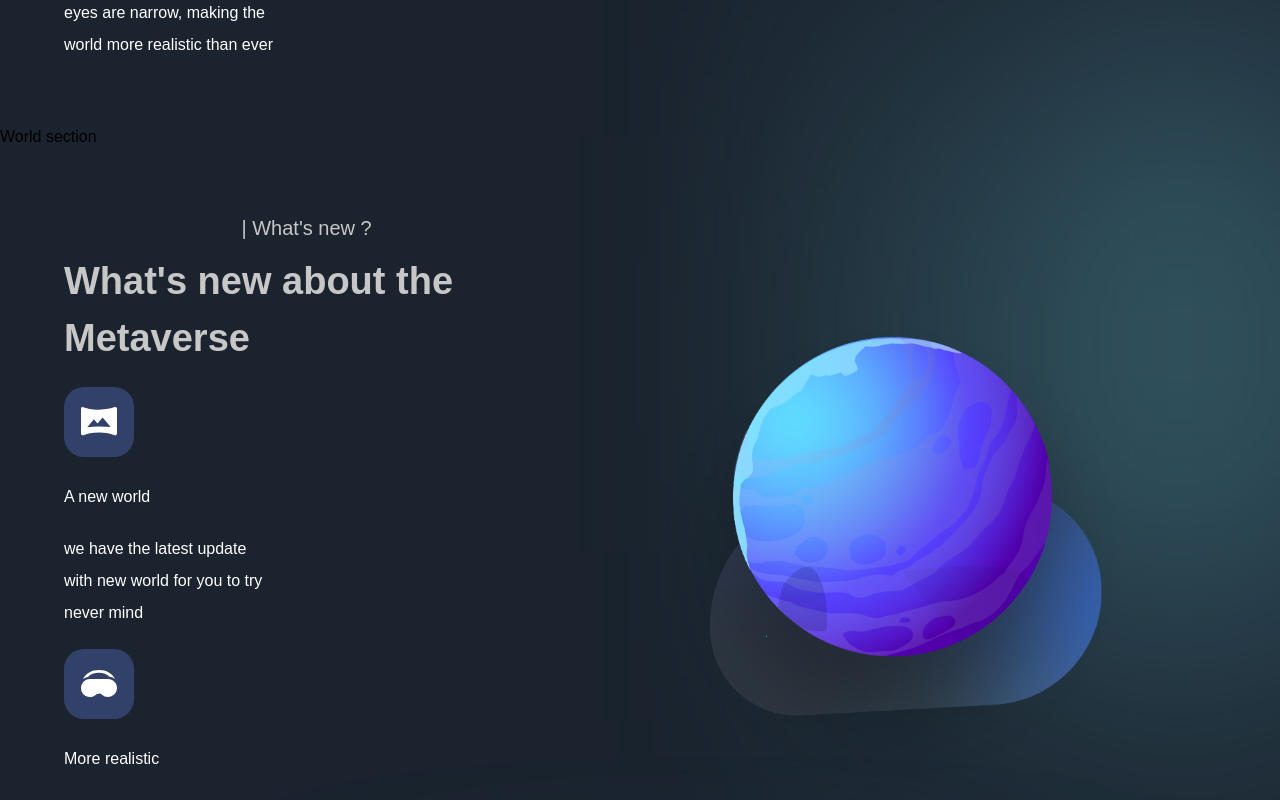
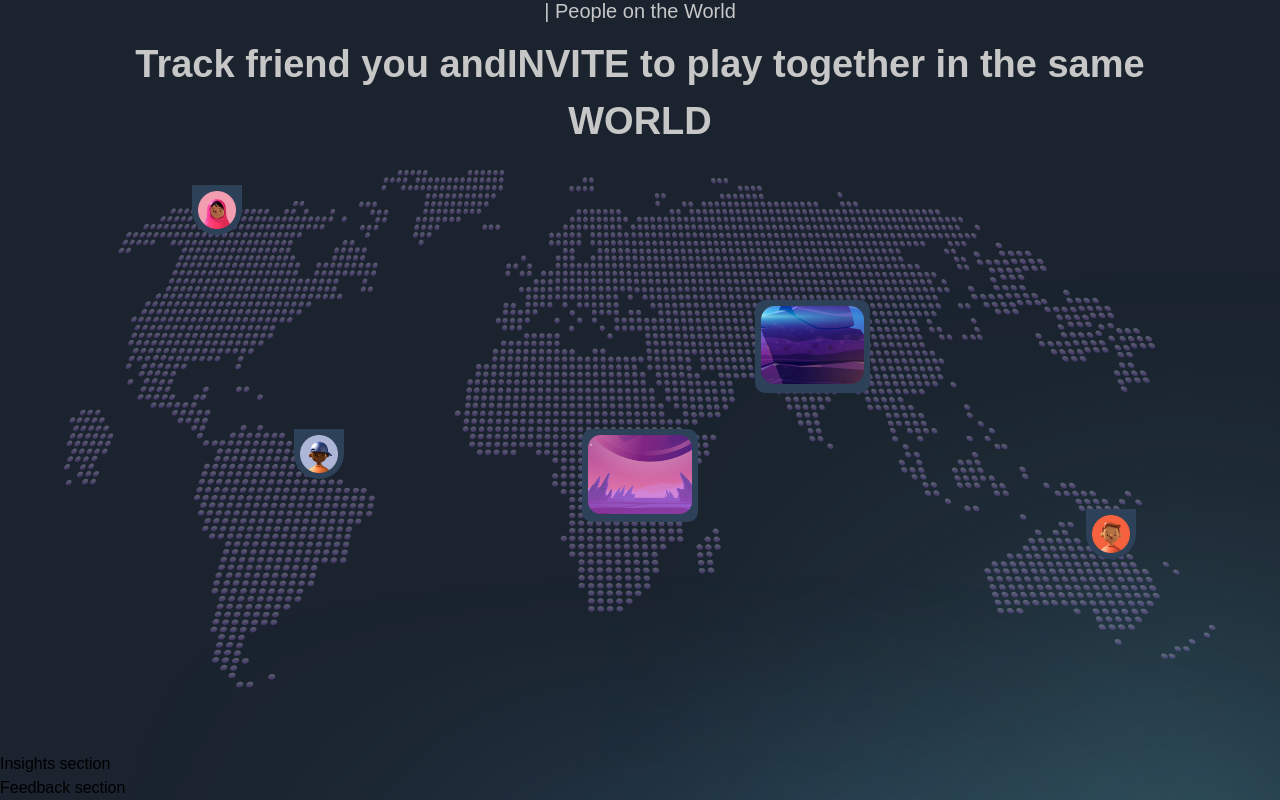
Before and after one commit to Ihtisham-Khattak/metaverse, a Next.js app: page / in a window 1280 px wide. Shown: the part 3580-4380 px from the top of the page. Built offline with nearby package versions, Linux system fonts and the light colour scheme; a web font is replaced by a local one.

Commit message:
all world chagnes

```diff
--- a/app/page.js
+++ b/app/page.js
@@ -14,26 +14,32 @@ const Page = () => (
   <div className="bg-primary-black overflow-hidden">
     <Navbar />
     <Hero />
+
+    {/* 1. */}
     <div className="relative">
       <About />
       <div className="gradient-04 z-0" />
       <Explore />
     </div>
 
+    {/* 2. */}
     <div className="relative">
       <GetStarted />
       <div className="gradient-03 z-0" />
       <WhatsNew />
     </div>
 
+    <World />
+    {/* 3. */}
     <div className="relative">
-      <World />
+      <Insights />
       <div className="gradient-02 z-0" />
-      <WhatsNew />
+      <Feedback />
     </div>
 
+    {/* 4. */}
     <div className="relative">
-      <Feedback />
+      {/* <Feedback /> */}
       <div className="gradient-01 z-0" />
       <Footer />
     </div>
--- a/components/NewFeatures.jsx
+++ b/components/NewFeatures.jsx
@@ -1,16 +1,18 @@
 import styles from "../styles";
 
 const NewFeatures = ({ title, imgUrl, subtitle }) => (
-  <div className="flex flex-1 flex-col sm:max-w-[210px] min-w-[210px]">
-    <div className={`${styles.flexCenter} w-[70px] h-[70px] rounded-[20px] bg-[#324169]`}>
+  <div className="flex flex-1 flex-col sm:max-w-[270px] min-w-[210px]">
+    <div
+      className={`${styles.flexCenter} w-[70px] h-[70px] rounded-[20px] bg-[#324169]`}
+    >
       <img
         src={imgUrl}
         alt={title}
         className="w-[36px] h-[30px] object-contain"
       />
     </div>
-  <h3 className="text-white flex flex-row leading-10 mt-[20px]">{title}</h3>
-  <p className="text-white flex-1 mt-[16px] leading-[32px]">{subtitle}</p>
+    <h3 className="text-white flex-1 mt-[20px]">{title}</h3>
+    <p className="text-white flex-1 mt-[16px] leading-[32px]">{subtitle}</p>
   </div>
 );
 
--- a/sections/WhatsNew.jsx
+++ b/sections/WhatsNew.jsx
@@ -8,7 +8,7 @@ import { NewFeatures, TypingText, TitleText } from "../components";
 import { newFeatures } from "../constants";
 
 const WhatsNew = () => (
-  <motion.section className={`${styles.paddings} relative z-10`}>
+  <motion.section className={`${styles.paddings} relative left-14 z-10`}>
     <motion.div
       variants={staggerContainer}
       initial="hidden"
@@ -27,7 +27,7 @@ const WhatsNew = () => (
         <TitleText title={<>What's new about the Metaverse</>} />
 
         {/* Counter Text */}
-        <div className="mt-[20px] flex flex-col gap-5 flex-wrap">
+        <div className="mt-[20px] flex flex-wrap justify-between gap-4">
           {newFeatures?.map((feature, index) => (
             <NewFeatures key={feature.title} {...feature}  />
           ))}
@@ -35,7 +35,7 @@ const WhatsNew = () => (
       </motion.div>
       {/* Orbit Style */}
       <motion.div
-        variants={planetVariants("left")}
+        variants={planetVariants("right")}
         initial="hidden"
         whileInView="show"
         className={`flex-1 ${styles.flexCenter}`}
--- a/sections/World.jsx
+++ b/sections/World.jsx
@@ -1,8 +1,60 @@
-'use client';
+"use client";
+
+import { motion } from "framer-motion";
+import styles from "../styles";
+import { staggerContainer, fadeIn } from "../utils/motion";
+
+import { TypingText, TitleText } from "../components";
 
 const World = () => (
-  <section>
-    World section
+  <section className={`${styles.paddings} relative z-10`}>
+    <motion.div
+      variants={staggerContainer}
+      initial="hidden"
+      whileInView="show"
+      viewport={{ once: "false", amount: 0.5 }}
+      className={`${styles.innerWidth} mx-auto flex flex-col`}
+    >
+      {/* Heading and Subheading */}
+      <TypingText title="| People on the World" textAlign="text-center" />
+      <TitleText
+        textAlign="text-center"
+        title={
+          <>
+            Track friend you and
+            <span className="font-semibold uppercase">invite</span> to play
+            together in the same{" "}
+            <span className="font-semibold uppercase">world</span>
+          </>
+        }
+      />
+    </motion.div>
+
+    {/* Map */}
+    <motion.div className="relative mt-[20px] flex">
+      <img src="/map.png" alt="map" className="w-full h-full object-cover" />
+
+      {/* Demo  */}
+      <div className="absolute bottom-1/4 rounded-b-full right-20 p-[6px] w-[50px] h-[50px] bg-[#2d4158]">
+        <img src="/people-01.png" alt="People" />
+      </div>
+
+      <div className="absolute top-[15px] rounded-b-full left-32 p-[6px] w-[50px] h-[50px] bg-[#2d4158]">
+        <img src="/people-02.png" alt="People" />
+      </div>
+
+      <div className="absolute top-1/2 rounded-b-full left-[20%] p-[6px] w-[50px] h-[50px] bg-[#2d4158]">
+        <img src="/people-03.png" alt="People" />
+      </div>
+
+      <div className="absolute top-1/4 left-[60%] p-[6px] w-[10%] h-[18%] rounded-[10px] bg-[#2d4158]">
+        <img src="/people-04.png" alt="People" />
+      </div>
+
+      <div className="absolute top-2/4 left-[45%] p-[6px] w-[10%] h-[18%] bg-[#2d4158] rounded-[10px]">
+        <img src="/people-05.png" alt="People" />
+      </div>
+    </motion.div>
   </section>
 );
 
```
Also changed, not shown: public/people-04.png (added), public/people-05.png (added).
